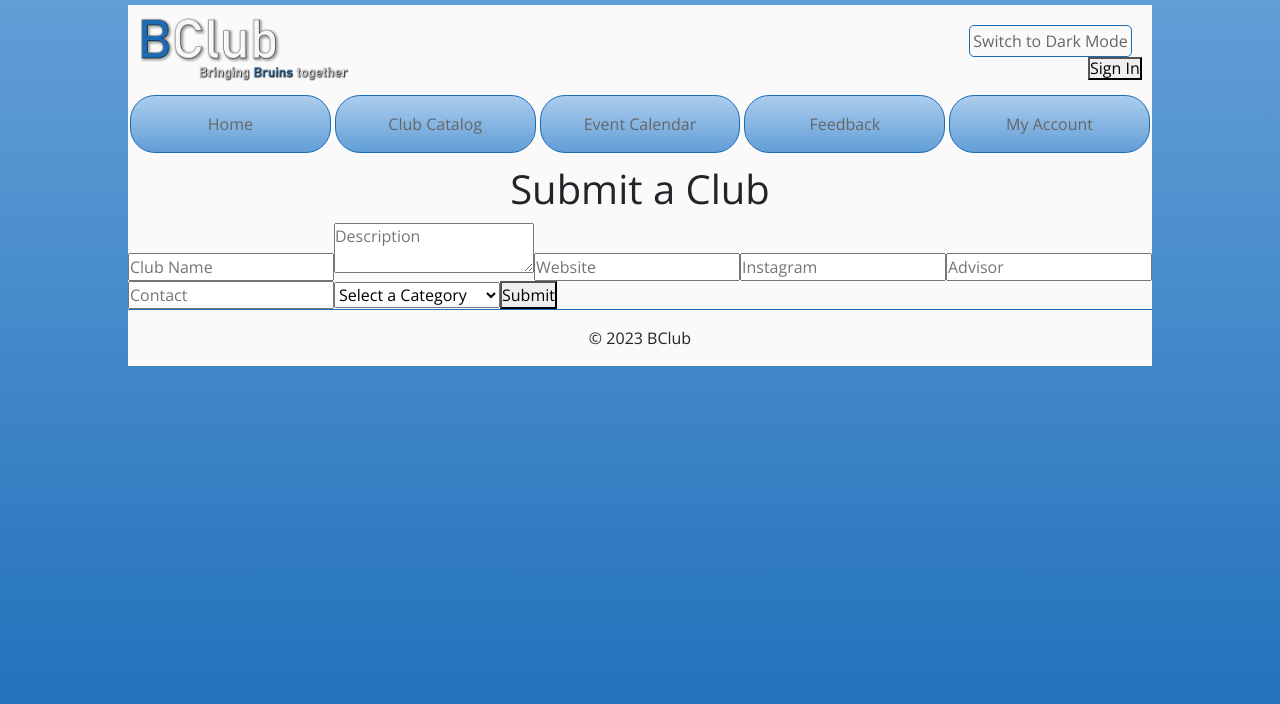
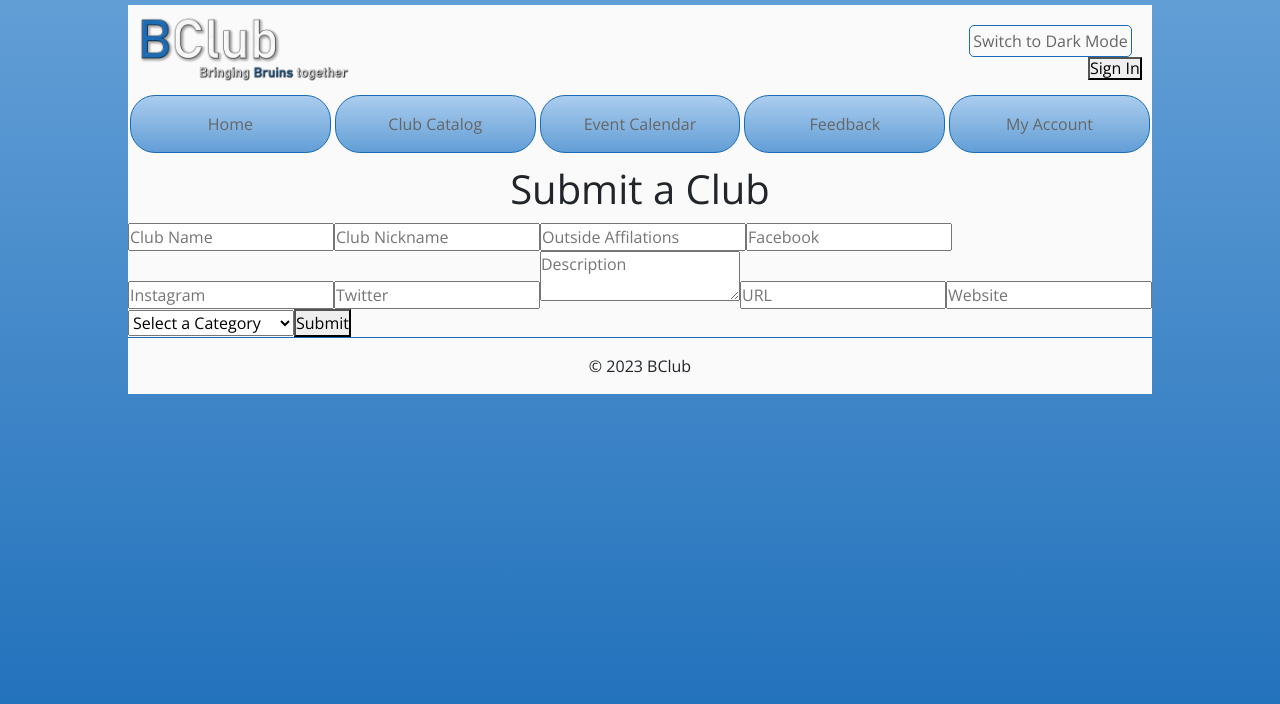
Before and after one commit to tylerdtran/BClub, a React (Create React App) app in the folder frontend/: page /clubsform in a window 1280 px wide. Shown: the top 704 px of the page. Built offline with nearby package versions, Linux system fonts and the light colour scheme; no server answers; the HTML template or start-up script is replaced by a standard one.

Commit message:
Updated and altered club creation form

```diff
--- a/frontend/src/ClubsForm.js
+++ b/frontend/src/ClubsForm.js
@@ -3,27 +3,46 @@ import { db } from "./Firebase";
 import { ref, set, push } from "firebase/database";
 
 export default function ClubsForm() {
-    const [clubName, setClubName] = useState("");
+    const [club_type, setClub_Type] = useState("");
     const [description, setDescription] = useState("");
+    const [name, setName] = useState("");
+    const [nickname, setNickname] = useState("");
+    const [outside_affil, setOutside_Affil] = useState("");
+    const [facebook, setFacebook] = useState("");
+    const [instagram, setInstagram] = useState("");
+    const [twitter, setTwitter] = useState("");
     const [website, setWebsite] = useState("");
-    const [instagram, setInstagram] = useState("");
-    const [advisor, setAdvisor] = useState("");
-    const [contact, setContact] = useState("");
-    const [category, setCategory] = useState("");
+    const [url, setURL] = useState("");
 
     const clubForm = (e) => {
       e.preventDefault();
-      const path = "/clubs/";
+      const path = "/Clubs/" + name;
       const clubRef = ref(db, path);
-      const newClubRef = push(clubRef);
-      set(newClubRef, {
-        name: clubName,
-        description: description,
-        website: website,
-        instagram: instagram,
-        advisor: advisor,
-        contact: contact,
-        category: category
+      set(clubRef, {
+        Club_Type: club_type,
+        Description: description,
+        Name: name,
+        Nickname: nickname,
+       Outside_Affil: outside_affil,
+        Overall_Rating: {
+          Activeness: "",
+          Community: "",
+          Competitiveness: "",
+          Fun: "",
+          Involvement: ""
+        },
+        Socials:{
+          Facebook: facebook,
+          Instagram: instagram,
+          Twitter: twitter
+        },
+        Website: website,
+        URL: url,
+        createdAt: new Date().getTime()
+      })
+      .then(() =>{
+      alert('Club data submitted');
+      window.location.reload();
       })
       .catch((error) => {
         console.log(error);
@@ -33,13 +52,16 @@ export default function ClubsForm() {
         <div>
         <form onSubmit={clubForm}>
             <h1>Submit a Club</h1>
-            <input type="text" required placeholder="Club Name" value={clubName} onChange={(e) => setClubName(e.target.value)}></input>
-            <textarea placeholder="Description" value={description} onChange={(e) => setDescription(e.target.value)}></textarea>
+            <input type="text" required placeholder="Club Name" value={name} onChange={(e) => setName(e.target.value)}></input>
+            <input type="text" placeholder="Club Nickname" value={nickname} onChange={(e) => setNickname(e.target.value)}></input>
+            <input type="text" placeholder="Outside Affilations" value={outside_affil} onChange={(e) => setOutside_Affil(e.target.value)}></input>
+            <input type="text" placeholder="Facebook" value={facebook} onChange={(e) => setFacebook(e.target.value)}></input>
+            <input type="text" required placeholder="Instagram" value={instagram} onChange={(e) => setInstagram(e.target.value)}></input>
+            <input type="text" placeholder="Twitter" value={twitter} onChange={(e) => setTwitter(e.target.value)}></input>
+            <textarea required placeholder="Description" value={description} onChange={(e) => setDescription(e.target.value)}></textarea>
+            <input type="text" required placeholder="URL" value={url} onChange={(e) => setURL(e.target.value)}></input>
             <input type="text" placeholder="Website" value={website} onChange={(e) => setWebsite(e.target.value)}></input>
-            <input type="text" placeholder="Instagram" value={instagram} onChange={(e) => setInstagram(e.target.value)}></input>
-            <input type="text" placeholder="Advisor" value={advisor} onChange={(e) => setAdvisor(e.target.value)}></input>
-            <input type="text" placeholder="Contact" value={contact} onChange={(e) => setContact(e.target.value)}></input>
-            <select value={category} onChange={(e) => setCategory(e.target.value)}>
+            <select required value={club_type} onChange={(e) => setClub_Type(e.target.value)}>
                 <option value="" disabled selected>Select a Category</option>
                 <option value="academic">Academic</option>
                 <option value="arts">Arts</option>
```
